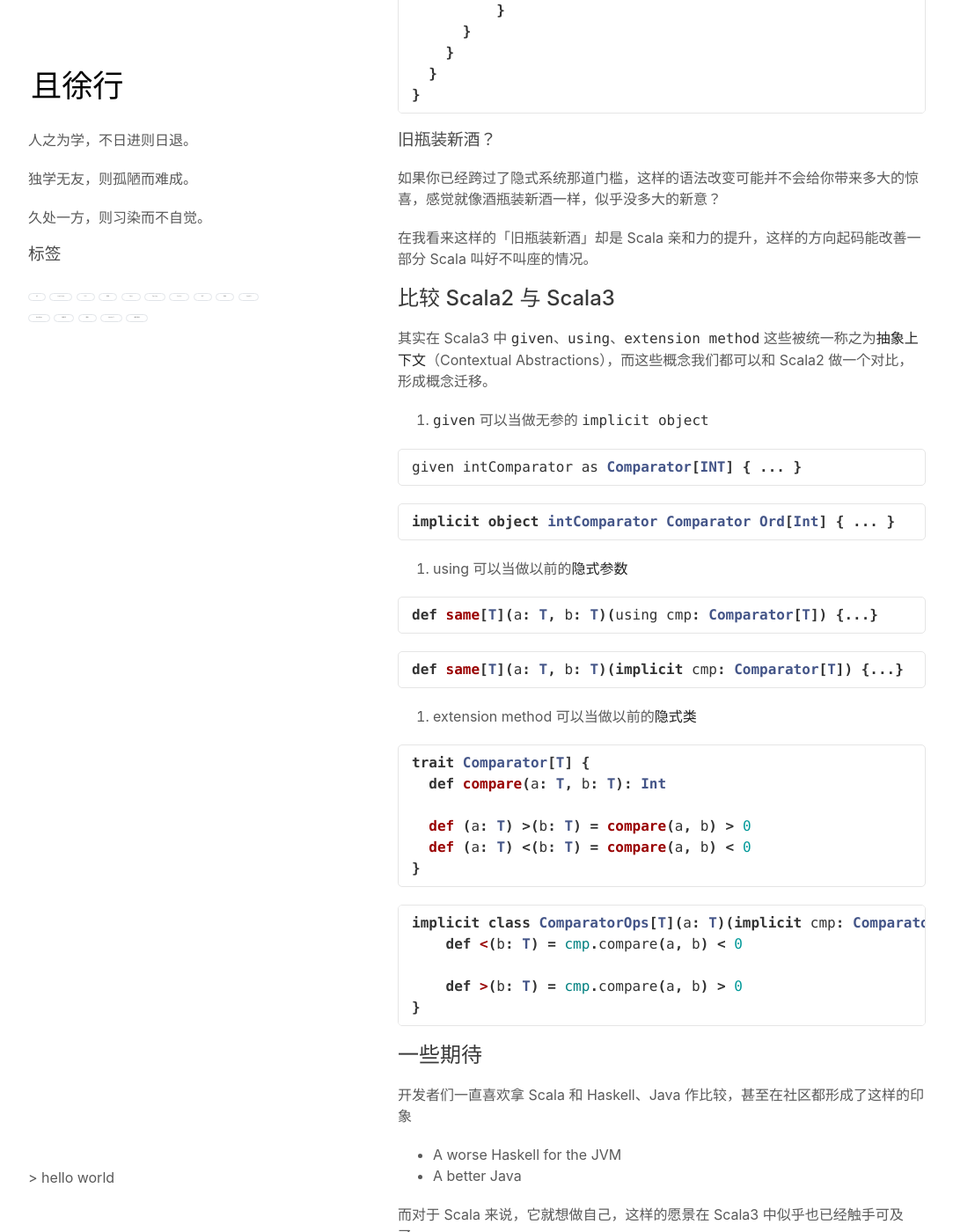
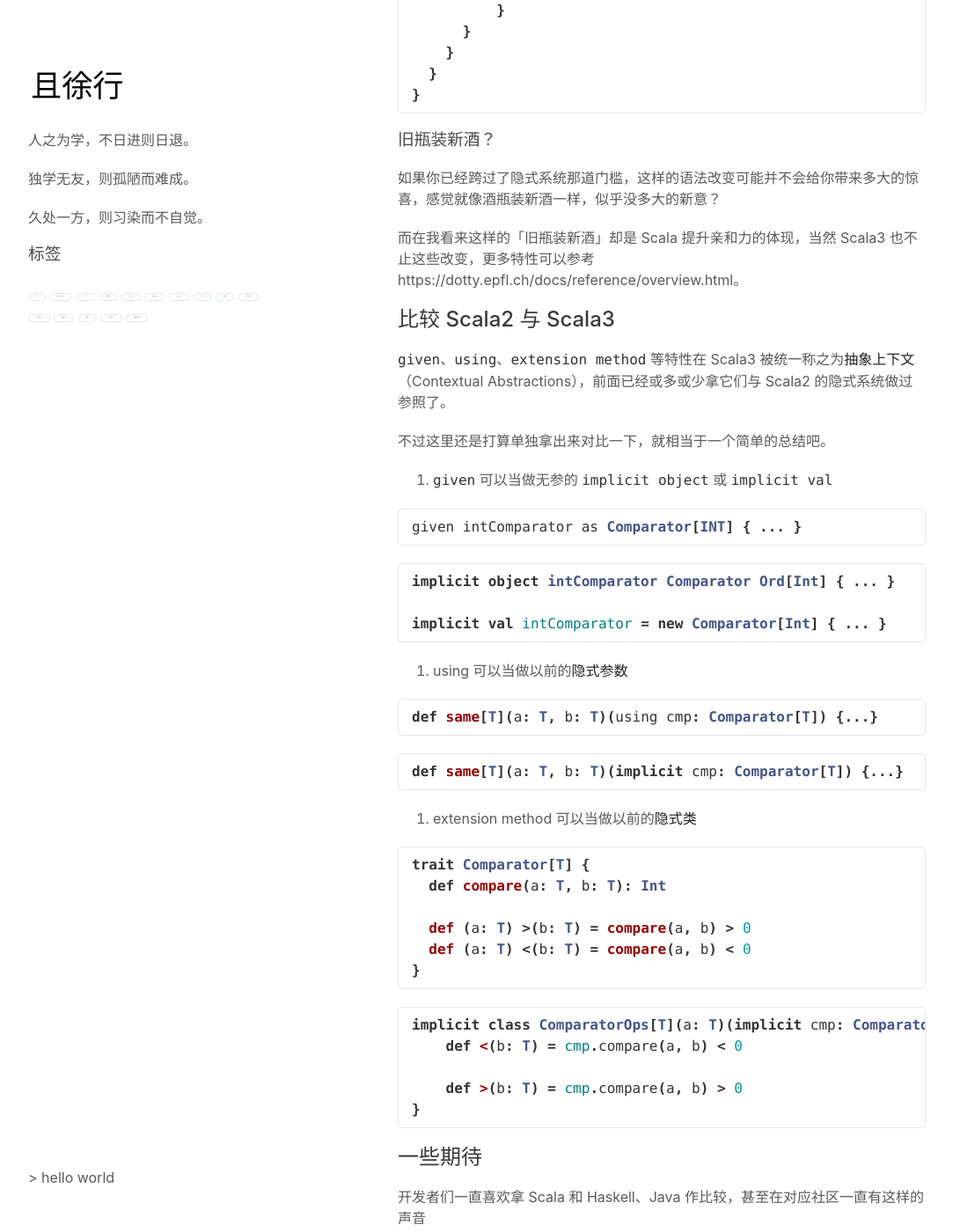
Before and after one commit to vran-dev/vran-dev.github.io, a Jekyll site: the page built from _articles/typeclasses-2/typeclasses-2.md, in a window 1280 px wide and 1400 px high, scrolled down 7134 px. Shown: the whole window at 88% size, without its empty margins (98-1181 px from the left). Built offline with Jekyll 4.4.1, drawn with Linux system fonts in a browser that asks for light colours; comment, search, counter and statistics services are not loaded; some of the changed text lies outside the part shown.

Commit message:
feat(typeclasses-2):update content

````diff
--- a/_articles/typeclasses-2/typeclasses-2.md
+++ b/_articles/typeclasses-2/typeclasses-2.md
@@ -341,15 +341,17 @@
 
 如果你已经跨过了隐式系统那道门槛，这样的语法改变可能并不会给你带来多大的惊喜，感觉就像酒瓶装新酒一样，似乎没多大的新意？
 
-在我看来这样的「旧瓶装新酒」却是 Scala 亲和力的提升，这样的方向起码能改善一部分 Scala 叫好不叫座的情况。
+而在我看来这样的「旧瓶装新酒」却是 Scala 提升亲和力的体现，当然 Scala3 也不止这些改变，更多特性可以参考 https://dotty.epfl.ch/docs/reference/overview.html。
 
 
 
 ## 比较 Scala2 与 Scala3
 
-其实在 Scala3 中 `given`、`using`、`extension method` 这些被统一称之为**抽象上下文**（Contextual Abstractions），而这些概念我们都可以和 Scala2 做一个对比，形成概念迁移。
+ `given`、`using`、`extension method`  等特性在 Scala3 被统一称之为**抽象上下文**（Contextual Abstractions），前面已经或多或少拿它们与  Scala2 的隐式系统做过参照了。
 
-1. `given` 可以当做无参的 `implicit object`
+不过这里还是打算单独拿出来对比一下，就相当于一个简单的总结吧。
+
+1. `given` 可以当做无参的 `implicit object` 或 `implicit val`
 
 ```scala
 given intComparator as Comparator[INT] { ... }
@@ -357,6 +359,8 @@
 
 ```scala
 implicit object intComparator Comparator Ord[Int] { ... }
+
+implicit val intComparator = new Comparator[Int] { ... }
 ```
 
 
@@ -398,12 +402,16 @@
 
 ## 一些期待
 
-开发者们一直喜欢拿 Scala 和 Haskell、Java 作比较，甚至在社区都形成了这样的印象
+开发者们一直喜欢拿 Scala 和 Haskell、Java 作比较，甚至在对应社区一直有这样的声音
 
 - A worse Haskell for the JVM
 - A better Java
 
-而对于 Scala 来说，它就想做自己，这样的愿景在 Scala3 中似乎也已经触手可及了。
+造成这些印象的原因是 Scala 融合了 OOP 和 FP 两种编程范式，但这也恰好是 Scala 一直坚持的方向。
+
+随着 Scala3 的发布，是不是会带来不一样的惊喜呢？有点期待
+
+
 
 
 
````
